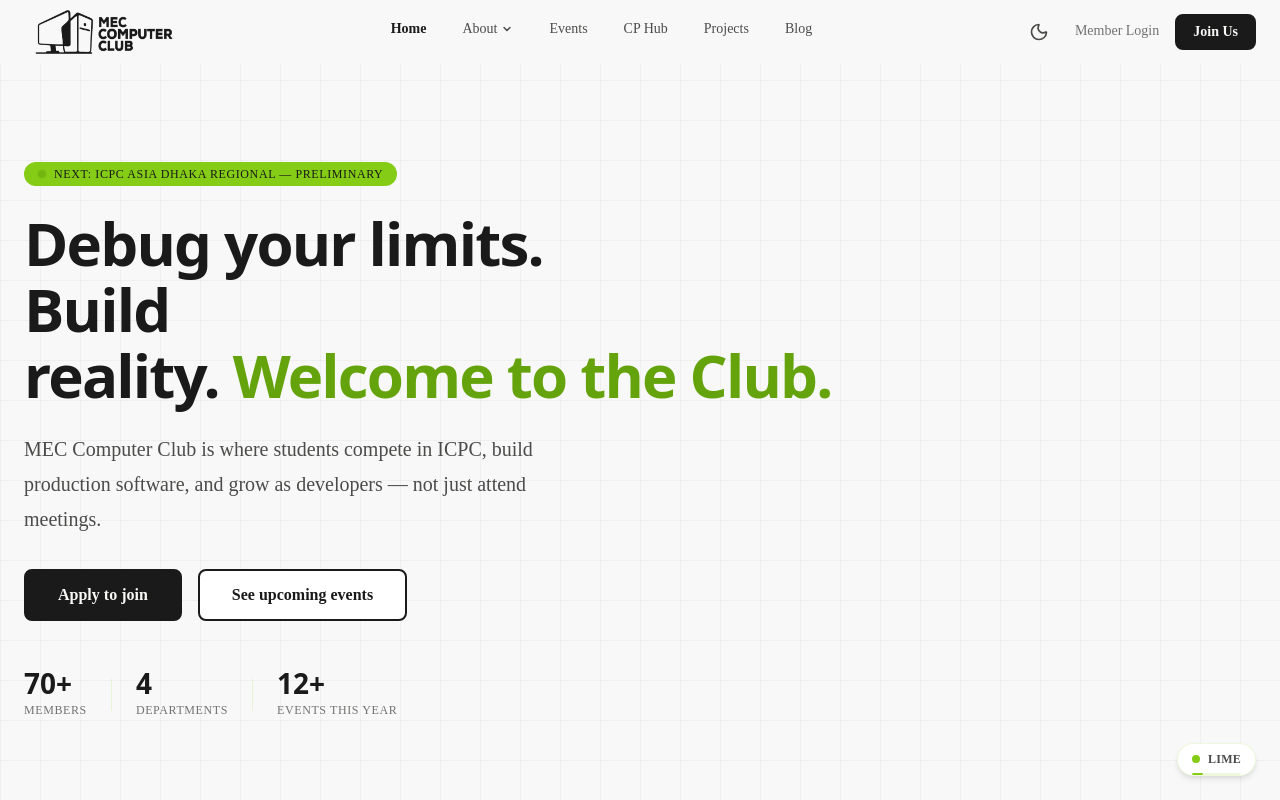
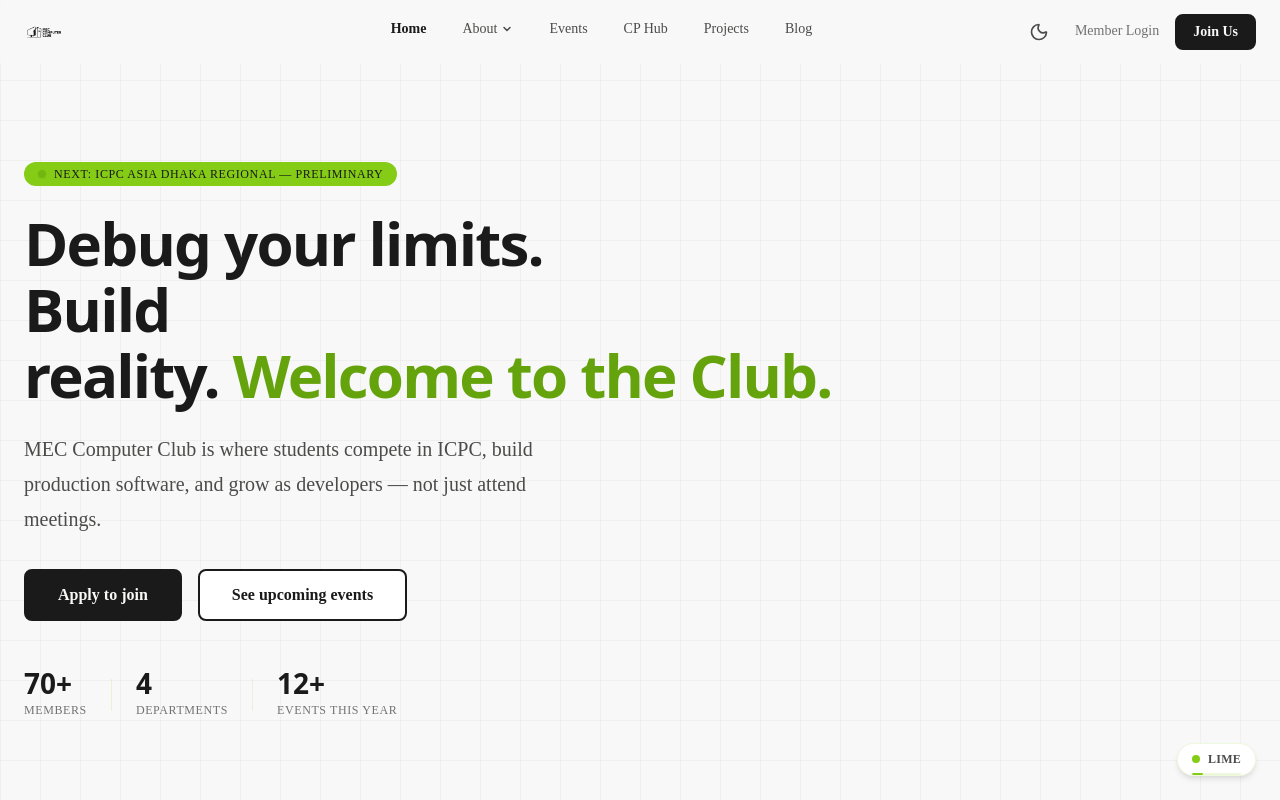
Before and after one commit to abokash590/ClubWebsite, a Next.js app: page / in a window 1280 px wide. Shown: the top 800 px of the page. Built offline with nearby package versions, Linux system fonts and the light colour scheme; a web font is replaced by a local one.

Commit message:
feat: use CSS mask for dynamic monochrome logo in 14 themes

```diff
--- a/src/components/layout/Footer.css
+++ b/src/components/layout/Footer.css
@@ -28,19 +28,19 @@
   object-fit: contain;
 }
 
-/* Theme based logo toggle */
-.footer__logo-dark {
-  display: none;
-}
-.dark .footer__logo-dark {
-  display: block;
-}
-
-.footer__logo-light {
-  display: block;
-}
-.dark .footer__logo-light {
-  display: none;
+.footer__logo-mask {
+  width: 180px;
+  height: 45px;
+  background-color: var(--logo-color);
+  -webkit-mask-image: url('/logo.png');
+  -webkit-mask-size: contain;
+  -webkit-mask-repeat: no-repeat;
+  -webkit-mask-position: center left;
+  mask-image: url('/logo.png');
+  mask-size: contain;
+  mask-repeat: no-repeat;
+  mask-position: center left;
+  transition: background-color var(--transition-colors);
 }
 
 .footer__tagline {
--- a/src/components/layout/Footer.tsx
+++ b/src/components/layout/Footer.tsx
@@ -1,4 +1,3 @@
-import Image from "next/image";
 import Link from "next/link";
 import "./Footer.css";
 
@@ -31,22 +30,9 @@ export function Footer() {
         <div className="footer__grid">
           {/* Brand column */}
           <div className="footer__brand">
-            <Link href="/" className="footer__logo" aria-label="MEC Computer Club — Home">
-              <Image
-                src="/logo.png"
-                alt="MEC Computer Club Logo"
-                width={150}
-                height={50}
-                className="footer__logo-image footer__logo-dark"
-              />
-              <Image
-                src="/logo-light.png"
-                alt="MEC Computer Club Logo"
-                width={150}
-                height={50}
-                className="footer__logo-image footer__logo-light"
-              />
-            </Link>
+            <Link href="/" className="footer__brand-link" aria-label="MEC Computer Club">
+            <div className="footer__logo-mask" />
+          </Link>
             <p className="footer__tagline">
               Weekly CP practice, real projects, one club.
               Building the next generation of developers at MEC.
--- a/src/components/layout/Navbar.css
+++ b/src/components/layout/Navbar.css
@@ -40,19 +40,20 @@
   object-fit: contain;
 }
 
-/* Theme based logo toggle */
-.navbar__logo-dark {
-  display: none;
-}
-.dark .navbar__logo-dark {
-  display: block;
-}
-
-.navbar__logo-light {
-  display: block;
-}
-.dark .navbar__logo-light {
-  display: none;
+/* Dynamic Theme Masked Logo */
+.navbar__logo-mask {
+  width: 160px;
+  height: 40px;
+  background-color: var(--logo-color);
+  -webkit-mask-image: url('/logo.png');
+  -webkit-mask-size: contain;
+  -webkit-mask-repeat: no-repeat;
+  -webkit-mask-position: center left;
+  mask-image: url('/logo.png');
+  mask-size: contain;
+  mask-repeat: no-repeat;
+  mask-position: center left;
+  transition: background-color var(--transition-colors);
 }
 
 /* Links */
--- a/src/components/layout/Navbar.tsx
+++ b/src/components/layout/Navbar.tsx
@@ -1,7 +1,6 @@
 "use client";
 
 import { useState, useEffect } from "react";
-import Image from "next/image";
 import Link from "next/link";
 import { usePathname } from "next/navigation";
 import { Button } from "@/components/ui/Button";
@@ -64,22 +63,7 @@ export function Navbar() {
       <nav className="navbar__inner container" aria-label="Main navigation">
         {/* Logo */}
         <Link href="/" className="navbar__logo" aria-label="MEC Computer Club — Home">
-          <Image
-            src="/logo.png"
-            alt="MEC Computer Club Logo"
-            width={160}
-            height={60}
-            className="navbar__logo-image navbar__logo-dark"
-            priority
-          />
-          <Image
-            src="/logo-light.png"
-            alt="MEC Computer Club Logo"
-            width={160}
-            height={60}
-            className="navbar__logo-image navbar__logo-light"
-            priority
-          />
+          <div className="navbar__logo-mask" aria-label="MEC Computer Club Logo" />
         </Link>
 
         {/* Desktop nav */}
```
